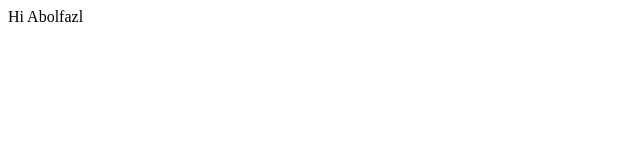
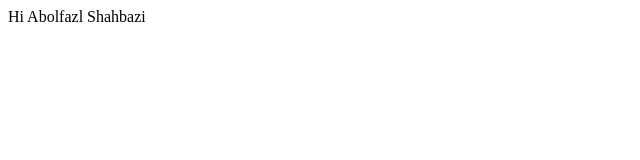
Before and after one commit to Nowatme/test-1, a plain HTML site: page index.html in a window 1280 px wide. Shown: the full height of the page, 0-640 px from the left. Drawn offline with Linux system fonts and the light colour scheme.

Commit message:
test update

```diff
--- a/index.html
+++ b/index.html
@@ -1,5 +1,5 @@
 <html>
 <body>
-	Hi Abolfazl
+	Hi Abolfazl Shahbazi
 </body>
 </html>
```
